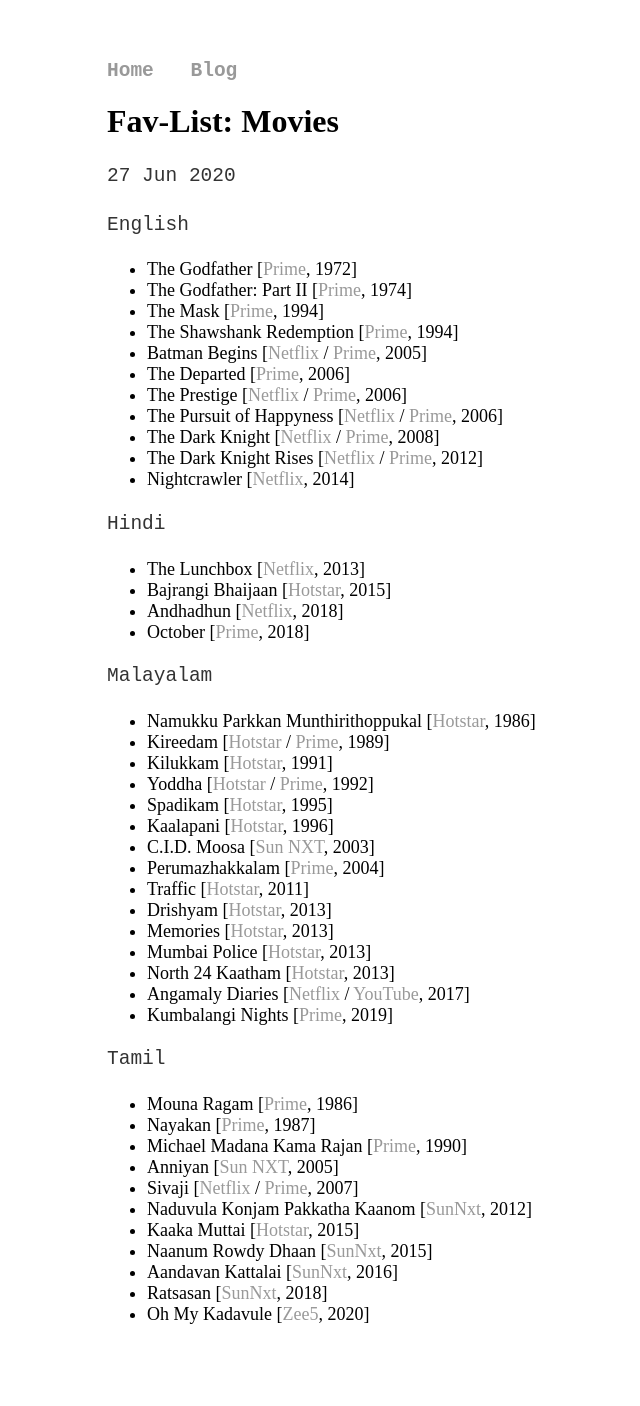
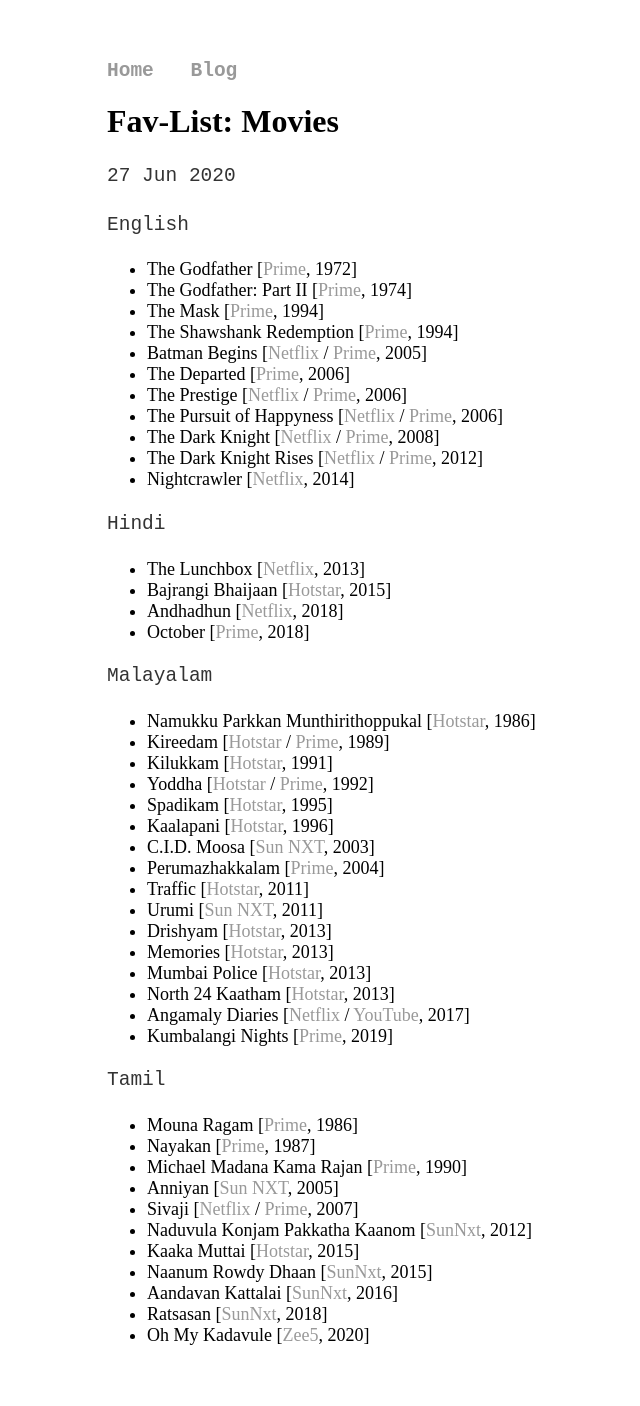
Before and after one commit to joe019/joe019.github.io, a Jekyll site: the page built from _posts/2020-06-27-movies.md, in a window 1280 px wide. Shown: the whole page, without its empty margins (53-693 px from the left). Built offline with Jekyll 4.4.1, drawn with Linux system fonts in a browser that asks for light colours; before the commit the page ends 1385 px from its top, so only the background shows below that.

Commit message:
Added "Urumi"

```diff
--- a/_posts/2020-06-27-movies.md
+++ b/_posts/2020-06-27-movies.md
@@ -30,9 +30,10 @@
 * Yoddha [[Hotstar](https://www.hotstar.com/in/movies/yodha/1000163767) / [Prime](https://www.primevideo.com/detail/0K66VD0RP31RNH5XHJZ3QXPQYH), 1992]
 * Spadikam [[Hotstar](https://www.hotstar.com/in/movies/spadikam/1000160352), 1995]
 * Kaalapani [[Hotstar](https://www.hotstar.com/in/movies/kaalapani/1000151810), 1996]
-* C.I.D. Moosa [[Sun NXT](https://www.sunnxt.com/movie/detail/13431/c-i-d-moosa/), 2003]
+* C.I.D. Moosa [[Sun NXT](https://www.sunnxt.com/movie/detail/13431), 2003]
 * Perumazhakkalam [[Prime](https://www.primevideo.com/detail/0MAX09IGMM9DK0W2UTNPX50KRB), 2004]
 * Traffic [[Hotstar](https://www.hotstar.com/in/movies/traffic/1000100644), 2011]
+* Urumi [[Sun NXT](https://www.sunnxt.com/movie/detail/7486), 2011]
 * Drishyam [[Hotstar](https://www.hotstar.com/in/movies/drishyam/1000051783), 2013]
 * Memories [[Hotstar](https://www.hotstar.com/in/movies/memories/1000080775), 2013]
 * Mumbai Police [[Hotstar](https://www.hotstar.com/in/movies/mumbai-police/1000081082), 2013]
```
